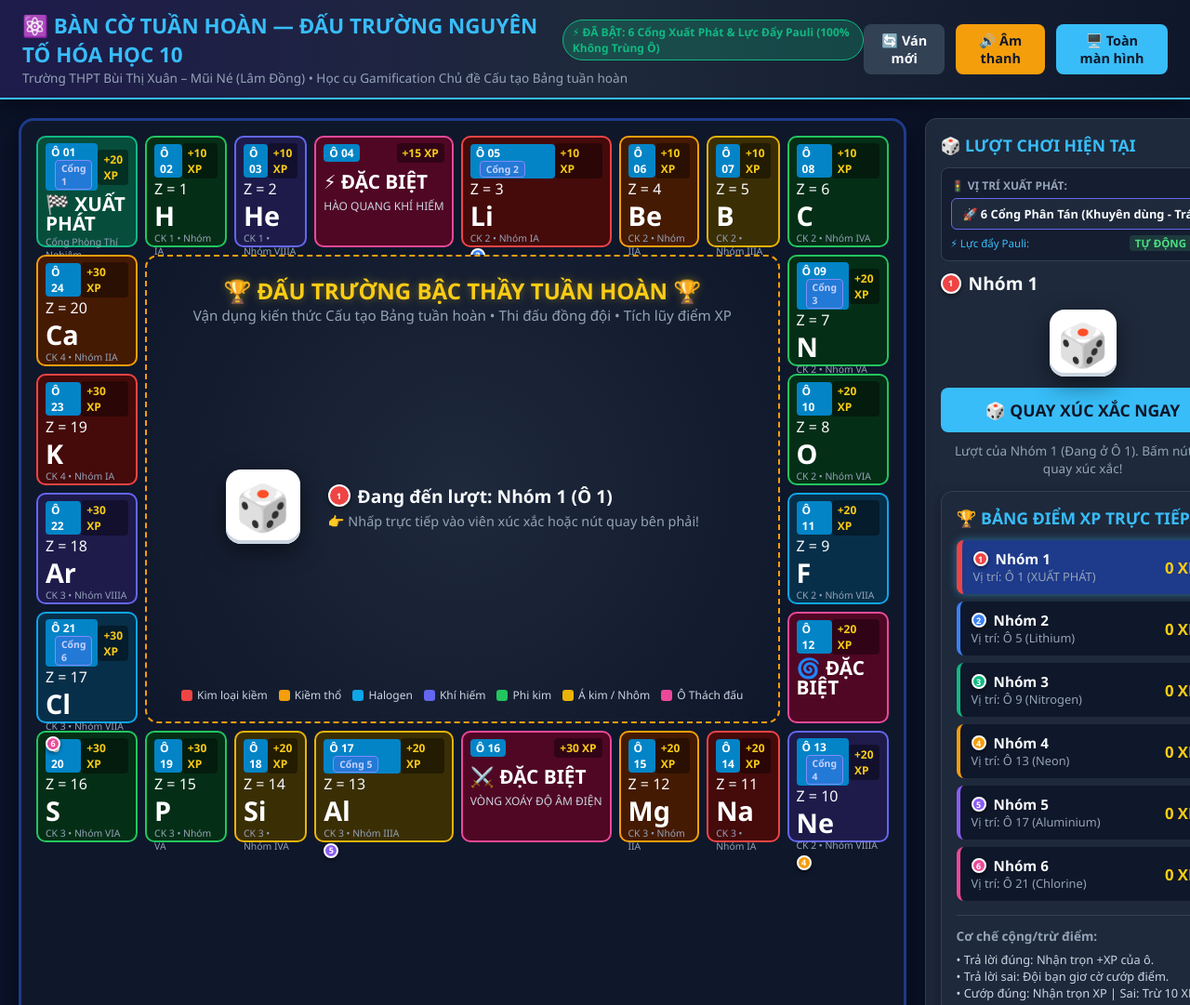
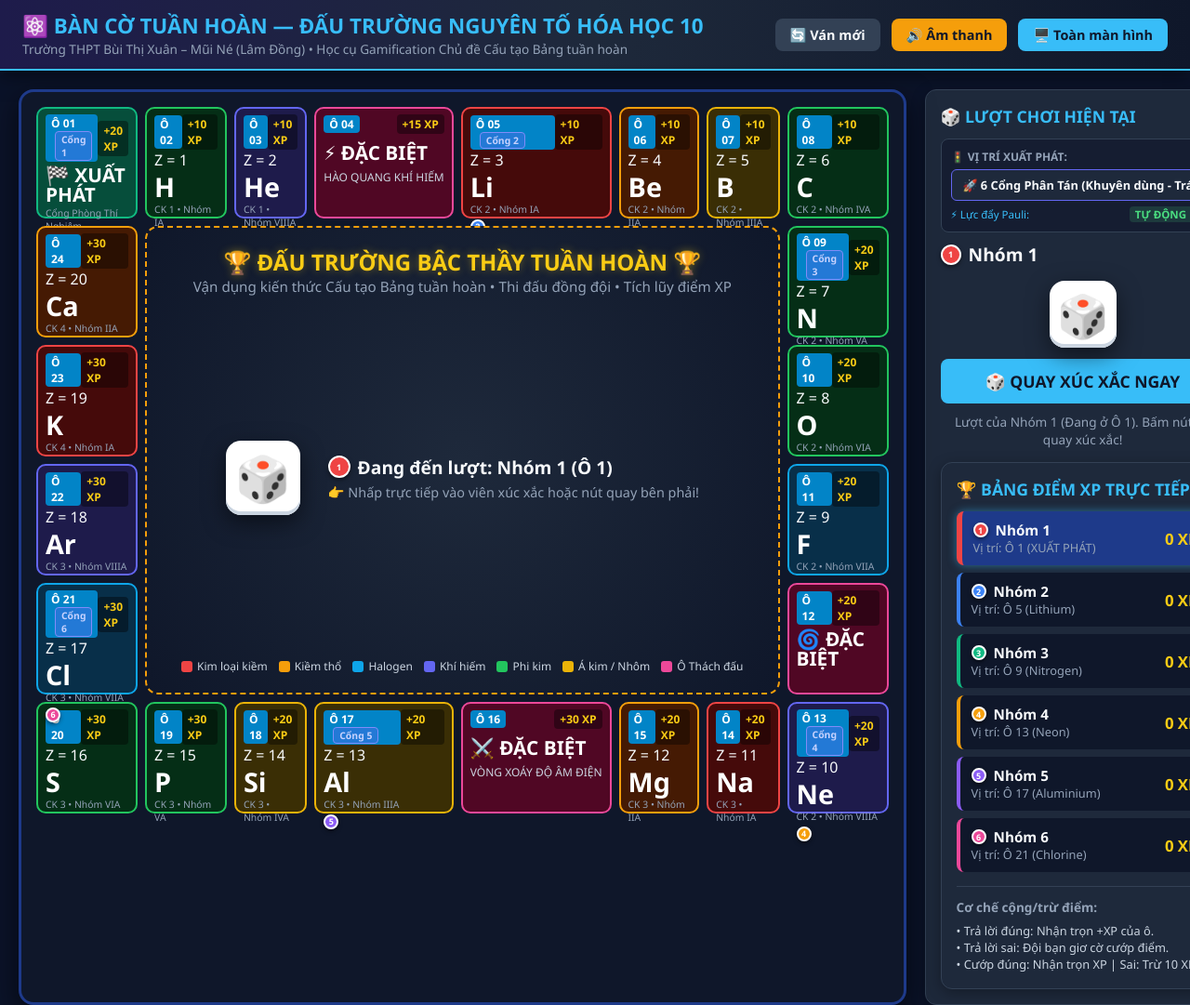
Before and after one commit to vynguyen-gif/ban-co-tuan-hoan, a plain HTML site: page index.html in a window 1280 px wide. Shown: the top 1081 px of the page at 93% size. Drawn offline with Linux system fonts and the light colour scheme.

Commit message:
UI: remove technical debug badge from header for clean professional look

```diff
--- a/index.html
+++ b/index.html
@@ -473,7 +473,7 @@
 
   <header>
     <div class="header-title">
-      <h1>⚛️ BÀN CỜ TUẦN HOÀN — ĐẤU TRƯỜNG NGUYÊN TỐ HÓA HỌC 10 <span class="badge" style="background: rgba(16, 185, 129, 0.25); border: 1px solid #10b981; color: #10b981; font-size: 0.75rem; padding: 4px 10px; border-radius: 999px; margin-left: 10px; font-weight: 600; display: inline-block; vertical-align: middle;">⚡ ĐÃ BẬT: 6 Cổng Xuất Phát & Lực Đẩy Pauli (100% Không Trùng Ô)</span></h1>
+      <h1>⚛️ BÀN CỜ TUẦN HOÀN — ĐẤU TRƯỜNG NGUYÊN TỐ HÓA HỌC 10</h1>
       <p>Trường THPT Bùi Thị Xuân – Mũi Né (Lâm Đồng) • Học cụ Gamification Chủ đề Cấu tạo Bảng tuần hoàn</p>
     </div>
     <div class="header-controls">
```
